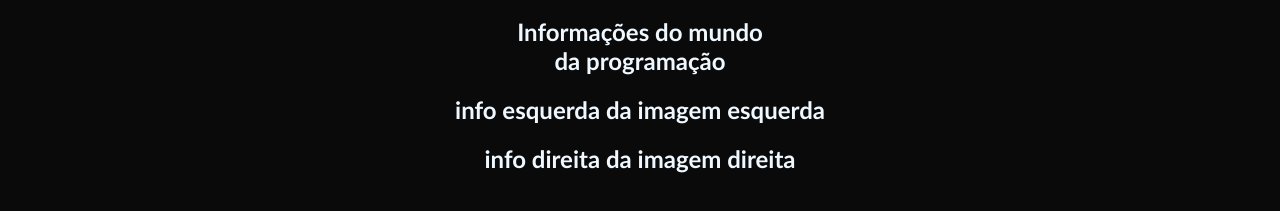
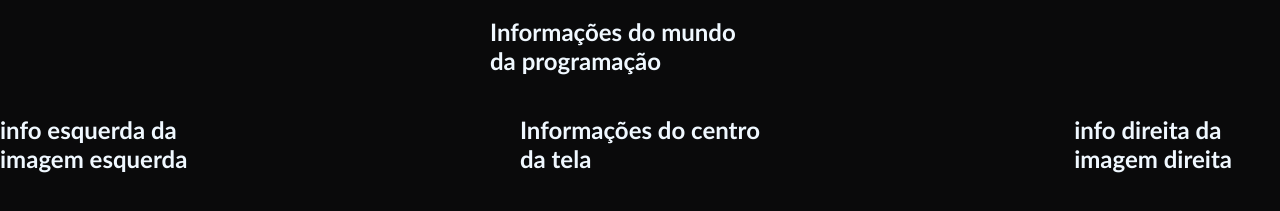
Before and after one commit to AlvaroPDs/projeto-landing-page-blog, a plain HTML site: page index.htm in a window 1280 px wide. Shown: the part 453-664 px from the top of the page. Drawn offline with Linux system fonts and the light colour scheme.

Commit message:
nova-organizacao-texto

```diff
--- a/css/style.css
+++ b/css/style.css
@@ -60,17 +60,25 @@ body{
 
 /* #INFO-BLOG */
 .info-blog{
-    text-align: center;
+    display: block;
+    margin: auto;
+    width: 300px;
 }
 
 
 /*AREA INFERIOR*/
 
 .area-inferior{
-    text-align: center;
+    display: grid;
+    grid-auto-flow: column;
+    column-gap: 300px;
+}
+
+.info-centro{
 }
 
 .info-esquerda{
+
 
 }
 
--- a/index.htm
+++ b/index.htm
@@ -32,6 +32,9 @@
                     <h1 class="h1-white">info esquerda da imagem esquerda</h1>
                </div>
           </div>
+          <div class="info-centro">
+               <h1 class="h1-white">Informações do centro da tela</h1>
+          </div>
           <div class="imagem-direita">
                <div class="info-direita">
                     <h1 class="h1-white">info direita da imagem direita</h1>
```
